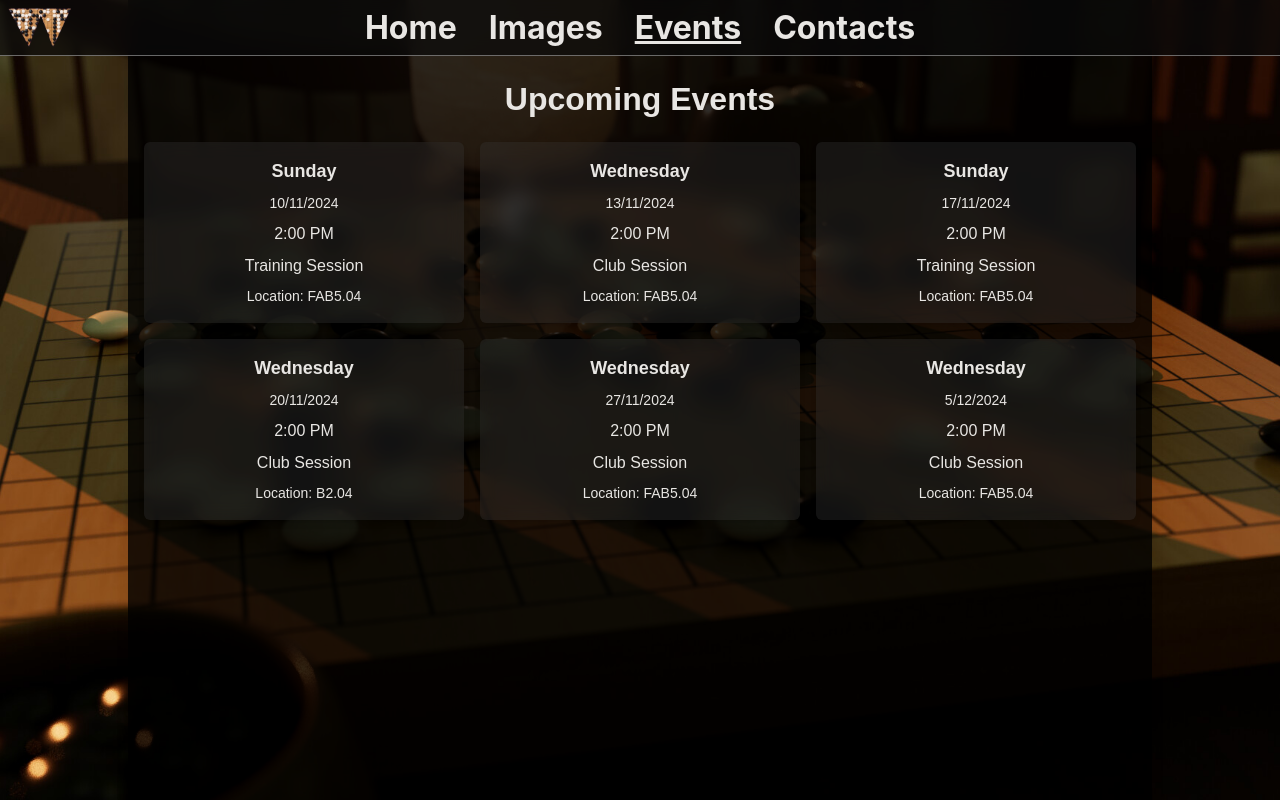
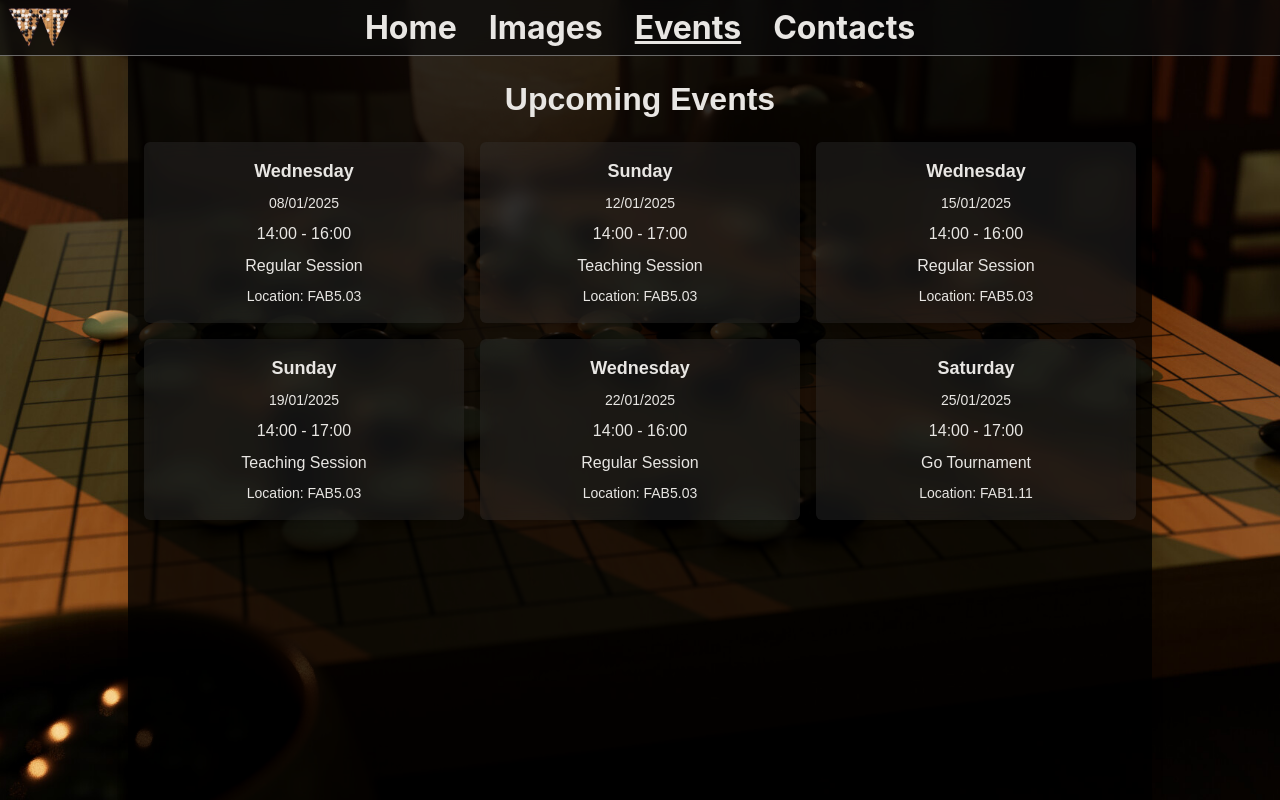
Before and after one commit to JoshThanki/gowebsite, a React (Vite) app in the folder vite-project/: page /timetable in a window 1280 px wide. Built offline with nearby package versions, Linux system fonts and the light colour scheme.

Commit message:
Update Events.tsx

```diff
--- a/vite-project/src/pages/Events.tsx
+++ b/vite-project/src/pages/Events.tsx
@@ -5,47 +5,148 @@ import HeadingComponent from "../components/HeadingComponent";
 const Events = () => {
   // Example data for the events with locations
   const events = [
+    // Regular Sessions
     {
-      day: "Sunday",
-      date: "10/11/2024",
-      time: "2:00 PM",
-      event: "Training Session",
-      location: "FAB5.04",
+      day: "Wednesday",
+      date: "08/01/2025",
+      time: "14:00 - 16:00",
+      event: "Regular Session",
+      location: "FAB5.03",
     },
     {
       day: "Wednesday",
-      date: "13/11/2024",
-      time: "2:00 PM",
-      event: "Club Session",
-      location: "FAB5.04",
+      date: "15/01/2025",
+      time: "14:00 - 16:00",
+      event: "Regular Session",
+      location: "FAB5.03",
+    },
+    {
+      day: "Wednesday",
+      date: "22/01/2025",
+      time: "14:00 - 16:00",
+      event: "Regular Session",
+      location: "FAB5.03",
+    },
+    {
+      day: "Wednesday",
+      date: "29/01/2025",
+      time: "14:00 - 16:00",
+      event: "Regular Session",
+      location: "FAB5.03",
+    },
+    {
+      day: "Wednesday",
+      date: "05/02/2025",
+      time: "14:00 - 16:00",
+      event: "Regular Session",
+      location: "FAB5.03",
+    },
+    {
+      day: "Wednesday",
+      date: "12/02/2025",
+      time: "14:00 - 16:00",
+      event: "Regular Session",
+      location: "FAB5.03",
+    },
+    {
+      day: "Wednesday",
+      date: "19/02/2025",
+      time: "14:00 - 16:00",
+      event: "Regular Session",
+      location: "A1.11 (Soc Sci)",
+    },
+    {
+      day: "Wednesday",
+      date: "26/02/2025",
+      time: "14:00 - 16:00",
+      event: "Regular Session",
+      location: "FAB5.03",
+    },
+    {
+      day: "Wednesday",
+      date: "05/03/2025",
+      time: "14:00 - 16:00",
+      event: "Regular Session",
+      location: "FAB5.03",
+    },
+    {
+      day: "Wednesday",
+      date: "12/03/2025",
+      time: "14:00 - 16:00",
+      event: "Regular Session",
+      location: "FAB1.11",
+    },
+
+    // Teaching Sessions
+    {
+      day: "Sunday",
+      date: "12/01/2025",
+      time: "14:00 - 17:00",
+      event: "Teaching Session",
+      location: "FAB5.03",
     },
     {
       day: "Sunday",
-      date: "17/11/2024",
-      time: "2:00 PM",
-      event: "Training Session",
-      location: "FAB5.04",
+      date: "19/01/2025",
+      time: "14:00 - 17:00",
+      event: "Teaching Session",
+      location: "FAB5.03",
     },
     {
-      day: "Wednesday",
-      date: "20/11/2024",
-      time: "2:00 PM",
-      event: "Club Session",
-      location: "B2.04",
+      day: "Sunday",
+      date: "26/01/2025",
+      time: "14:00 - 17:00",
+      event: "Teaching Session",
+      location: "FAB5.03",
     },
     {
-      day: "Wednesday",
-      date: "27/11/2024",
-      time: "2:00 PM",
-      event: "Club Session",
-      location: "FAB5.04",
+      day: "Sunday",
+      date: "02/02/2025",
+      time: "14:00 - 17:00",
+      event: "Teaching Session",
+      location: "FAB5.03",
     },
     {
-      day: "Wednesday",
-      date: "5/12/2024",
-      time: "2:00 PM",
-      event: "Club Session",
-      location: "FAB5.04",
+      day: "Sunday",
+      date: "09/02/2025",
+      time: "14:00 - 17:00",
+      event: "Teaching Session",
+      location: "FAB5.03",
+    },
+    {
+      day: "Sunday",
+      date: "16/02/2025",
+      time: "14:00 - 17:00",
+      event: "Teaching Session",
+      location: "FAB5.03",
+    },
+    {
+      day: "Sunday",
+      date: "02/03/2025",
+      time: "14:00 - 17:00",
+      event: "Teaching Session",
+      location: "FAB5.03",
+    },
+    {
+      day: "Sunday",
+      date: "09/03/2025",
+      time: "14:00 - 17:00",
+      event: "Teaching Session",
+      location: "FAB5.03",
+    },
+    {
+      day: "Sunday",
+      date: "16/03/2025",
+      time: "14:00 - 17:00",
+      event: "Teaching Session",
+      location: "FAB5.03",
+    },
+    {
+      day: "Saturday",
+      date: "25/01/2025",
+      time: "14:00 - 17:00",
+      event: "Go Tournament",
+      location: "FAB1.11",
     },
   ];
 
@@ -53,16 +154,20 @@ const Events = () => {
 
   const parseDate = (dateString: string): Date => {
     const [day, month, year] = dateString.split("/").map(Number);
-    return new Date(year, month - 1, day + 1); // Month is 0-indexed in JavaScript Date
+    return new Date(year, month - 1, day); // No need to add 1 to the day
   };
 
-  const upcomingEvents = events.filter((event) => {
-    const eventDate = new Date(parseDate(event.date));
-    console.log(currentDate);
-    console.log(eventDate);
-    return eventDate >= currentDate;
-  });
-
+  const upcomingEvents = events
+    .filter((event) => {
+      const eventDate = parseDate(event.date);
+      return eventDate >= currentDate;
+    })
+    .sort((a, b) => {
+      const dateA = parseDate(a.date);
+      const dateB = parseDate(b.date);
+      return dateA.getTime() - dateB.getTime(); // Sort by date in ascending order
+    })
+    .slice(0, 6); // Only show the first 6 upcoming events
   return (
     <PageContainer>
       <HeadingComponent> Upcoming Events </HeadingComponent>
```
